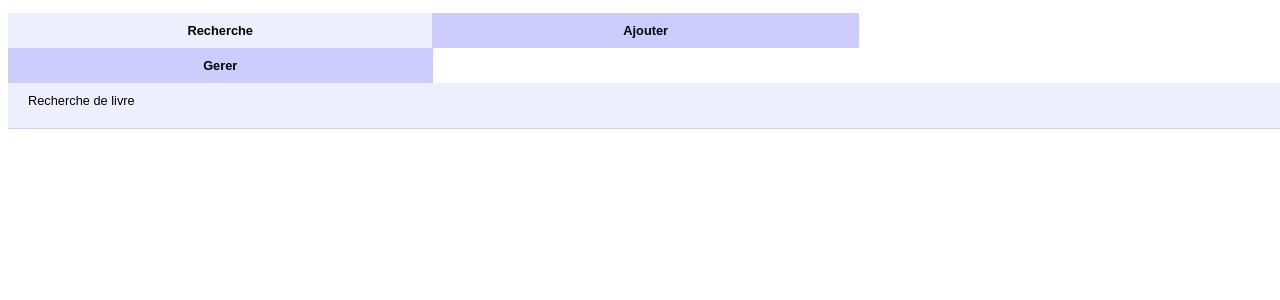
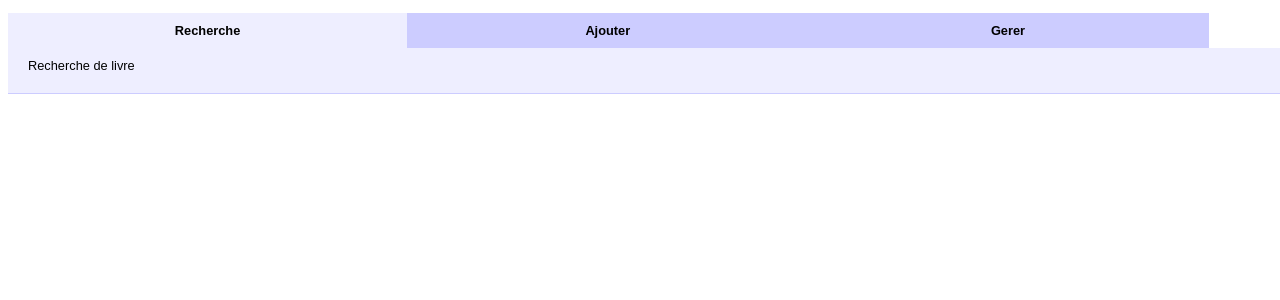
Before and after one commit to eurojulien/LETSWEB, a Django app: page / in a window 1280 px wide. Shown: the top 300 px of the page. Run offline with Django 3.2, Linux system fonts and the light colour scheme; some libraries are stand-ins or nearby versions.

Commit message:
desktop.css
Largeur des onglets des tabulations : 32% -­> 30%

```diff
--- a/static/LETSBOOK/desktop.css
+++ b/static/LETSBOOK/desktop.css
@@ -20,7 +20,7 @@ body {
     text-align:center;
     color: #000;
     font-weight: bold;
-    width:32%;
+    width:30%;
     height:100%;
     }
 
```
